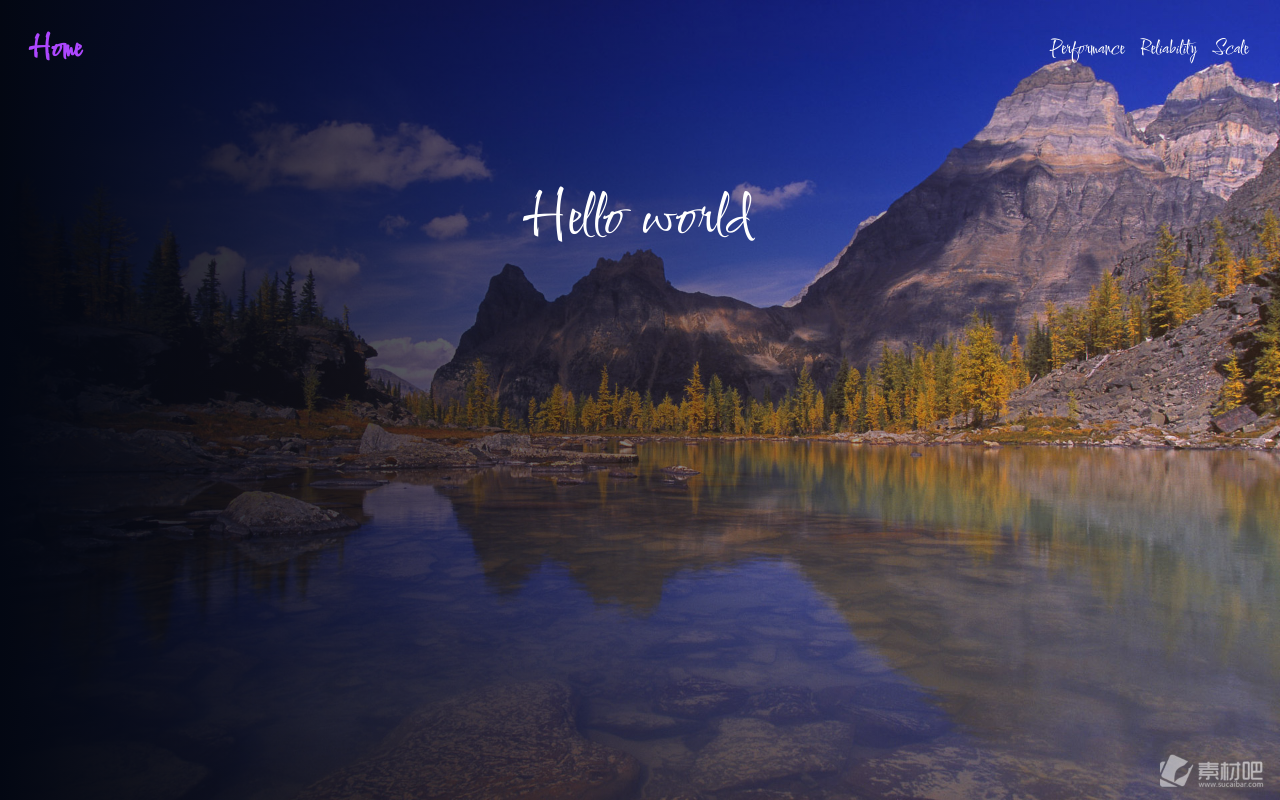
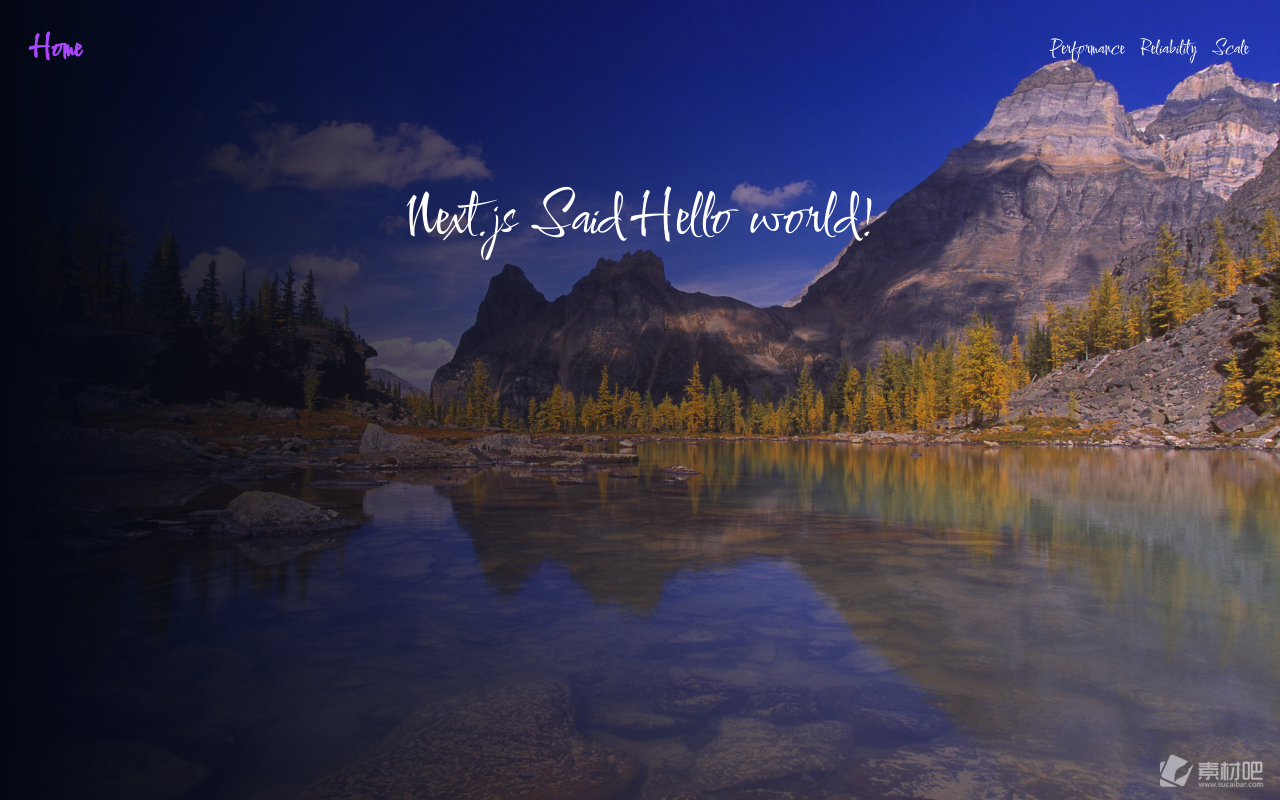
Before and after one commit to CharlieBlackJack/corp, a Next.js app: page / in a window 1280 px wide. Built offline with nearby package versions, Linux system fonts and the light colour scheme.

Commit message:
feat: change titles

```diff
--- a/src/app/(home)/page.tsx
+++ b/src/app/(home)/page.tsx
@@ -6,5 +6,11 @@ export const metadata: Metadata = {
 };
 
 export default function RootPage() {
-  return <Content imageSrc="/home.jpg" altText="Home" title="Hello world" />;
+  return (
+    <Content
+      imageSrc="/home.jpg"
+      altText="Home"
+      title="Next.js Said Hello world!"
+    />
+  );
 }
--- a/src/app/(home)/performance/page.tsx
+++ b/src/app/(home)/performance/page.tsx
@@ -11,7 +11,7 @@ export default function PerformancePage() {
     <Content
       imageSrc="/performance.jpg"
       altText="Performance"
-      title="Performance Said Hello"
+      title="Performance Said Hello!"
     />
   );
 }
--- a/src/app/(home)/reliability/page.tsx
+++ b/src/app/(home)/reliability/page.tsx
@@ -11,7 +11,7 @@ export default function ReliabilityPage() {
     <Content
       imageSrc="/reliability.jpg"
       altText="Reliability"
-      title="Reliability Said Hello"
+      title="Reliability Said Hello!"
     />
   );
 }
--- a/src/app/(home)/scale/page.tsx
+++ b/src/app/(home)/scale/page.tsx
@@ -8,6 +8,6 @@ export const metadata: Metadata = {
 
 export default function ScalePage() {
   return (
-    <Content imageSrc="/scale.jpg" altText="Scale" title="Scale Said Hello" />
+    <Content imageSrc="/scale.jpg" altText="Scale" title="Scale Said Hello!" />
   );
 }
```
